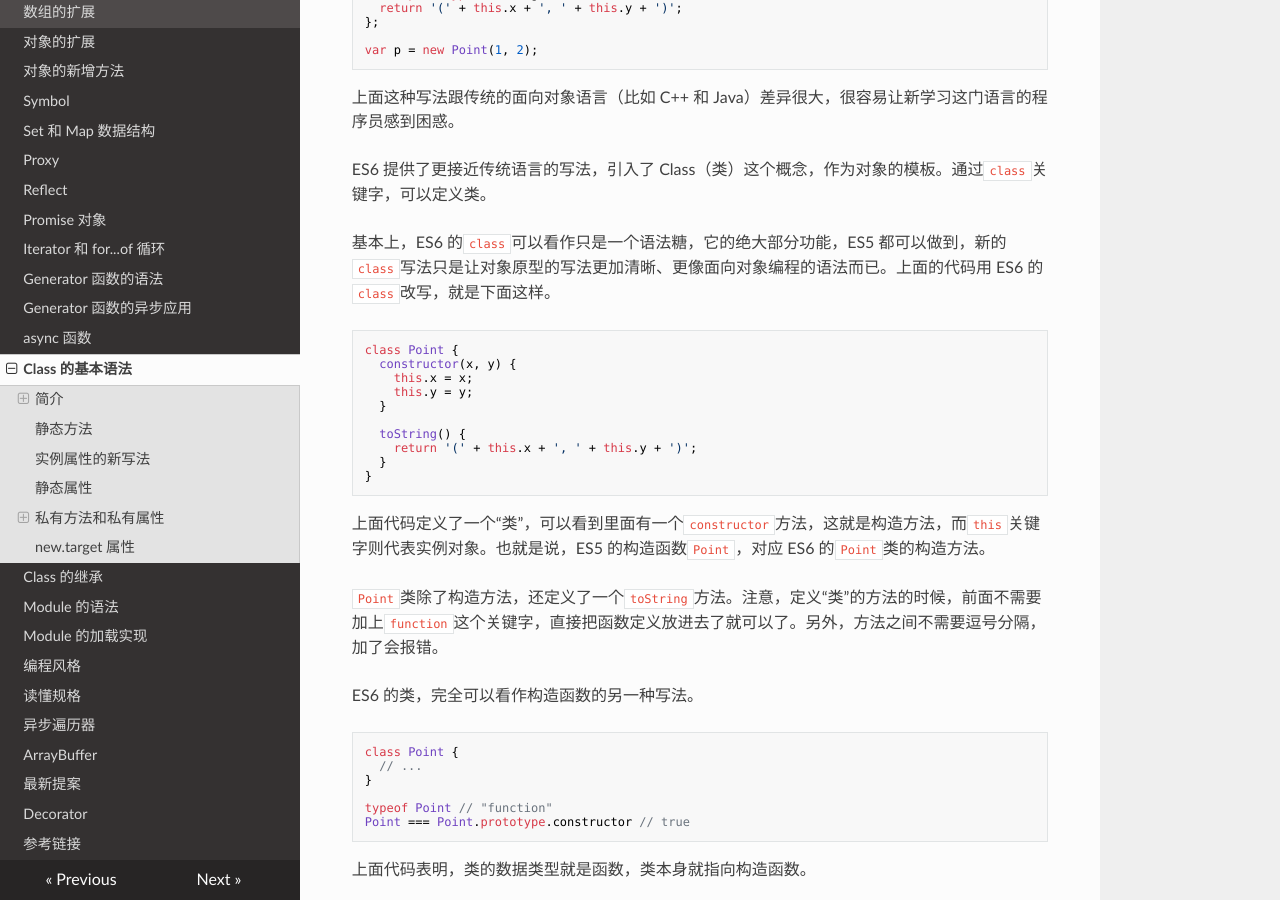
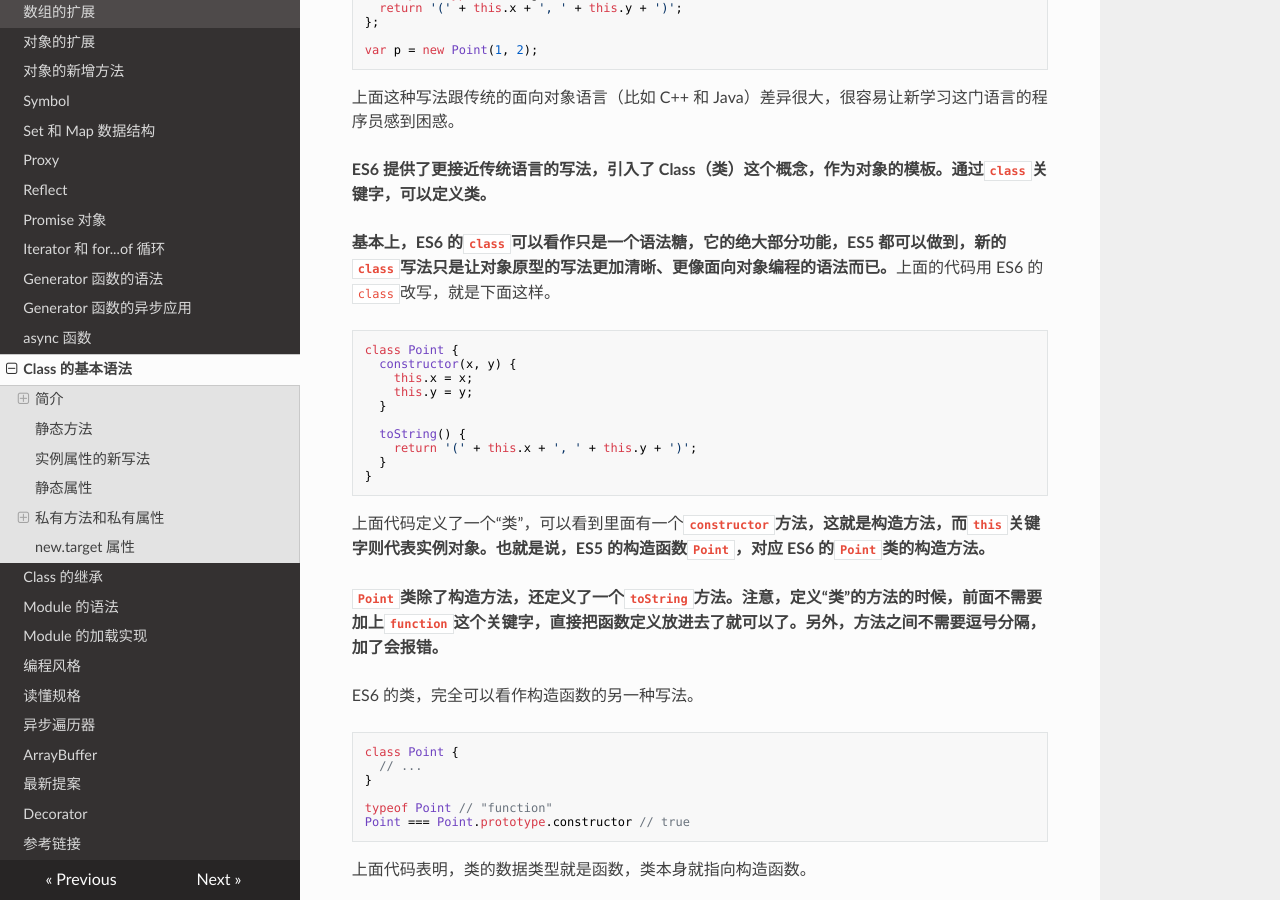
Before and after one commit to filefi/NotesOfES6, an MkDocs documentation site: the page built from docs/class.md, in a window 1280 px wide and 900 px high, scrolled down 424 px. Built offline with MkDocs 1.6.1, drawn with Linux system fonts in a browser that asks for light colours; nearby versions of some CDN libraries.

Commit message:
class.md 类的由来 ing

````diff
--- a/docs/class.md
+++ b/docs/class.md
@@ -21,9 +21,9 @@ var p = new Point(1, 2);
 
 上面这种写法跟传统的面向对象语言（比如 C++ 和 Java）差异很大，很容易让新学习这门语言的程序员感到困惑。
 
-ES6 提供了更接近传统语言的写法，引入了 Class（类）这个概念，作为对象的模板。通过`class`关键字，可以定义类。
+**ES6 提供了更接近传统语言的写法，引入了 Class（类）这个概念，作为对象的模板。通过`class`关键字，可以定义类。**
 
-基本上，ES6 的`class`可以看作只是一个语法糖，它的绝大部分功能，ES5 都可以做到，新的`class`写法只是让对象原型的写法更加清晰、更像面向对象编程的语法而已。上面的代码用 ES6 的`class`改写，就是下面这样。
+**基本上，ES6 的`class`可以看作只是一个语法糖，它的绝大部分功能，ES5 都可以做到，新的`class`写法只是让对象原型的写法更加清晰、更像面向对象编程的语法而已。**上面的代码用 ES6 的`class`改写，就是下面这样。
 
 ```javascript
 class Point {
@@ -38,9 +38,9 @@ class Point {
 }
 ```
 
-上面代码定义了一个“类”，可以看到里面有一个`constructor`方法，这就是构造方法，而`this`关键字则代表实例对象。也就是说，ES5 的构造函数`Point`，对应 ES6 的`Point`类的构造方法。
+上面代码定义了一个“类”，可以看到里面有一个**`constructor`方法，这就是构造方法，而`this`关键字则代表实例对象。也就是说，ES5 的构造函数`Point`，对应 ES6 的`Point`类的构造方法。**
 
-`Point`类除了构造方法，还定义了一个`toString`方法。注意，定义“类”的方法的时候，前面不需要加上`function`这个关键字，直接把函数定义放进去了就可以了。另外，方法之间不需要逗号分隔，加了会报错。
+**`Point`类除了构造方法，还定义了一个`toString`方法。注意，定义“类”的方法的时候，前面不需要加上`function`这个关键字，直接把函数定义放进去了就可以了。另外，方法之间不需要逗号分隔，加了会报错。**
 
 ES6 的类，完全可以看作构造函数的另一种写法。
 
````
